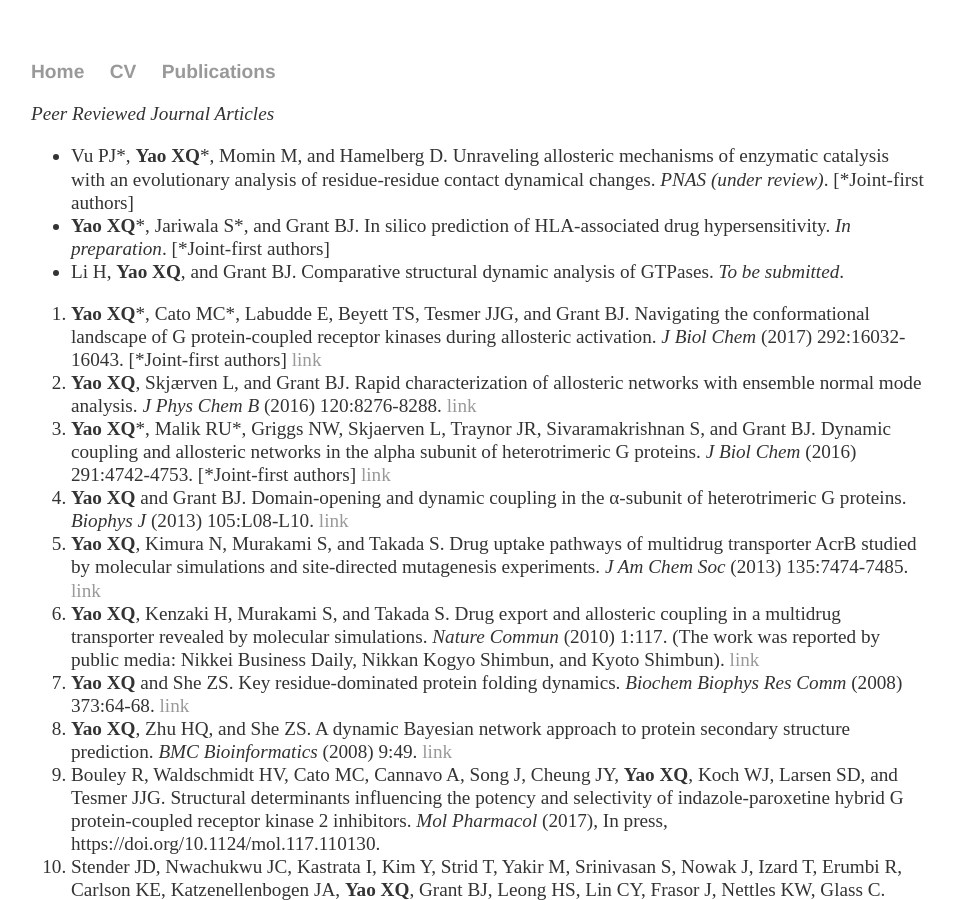
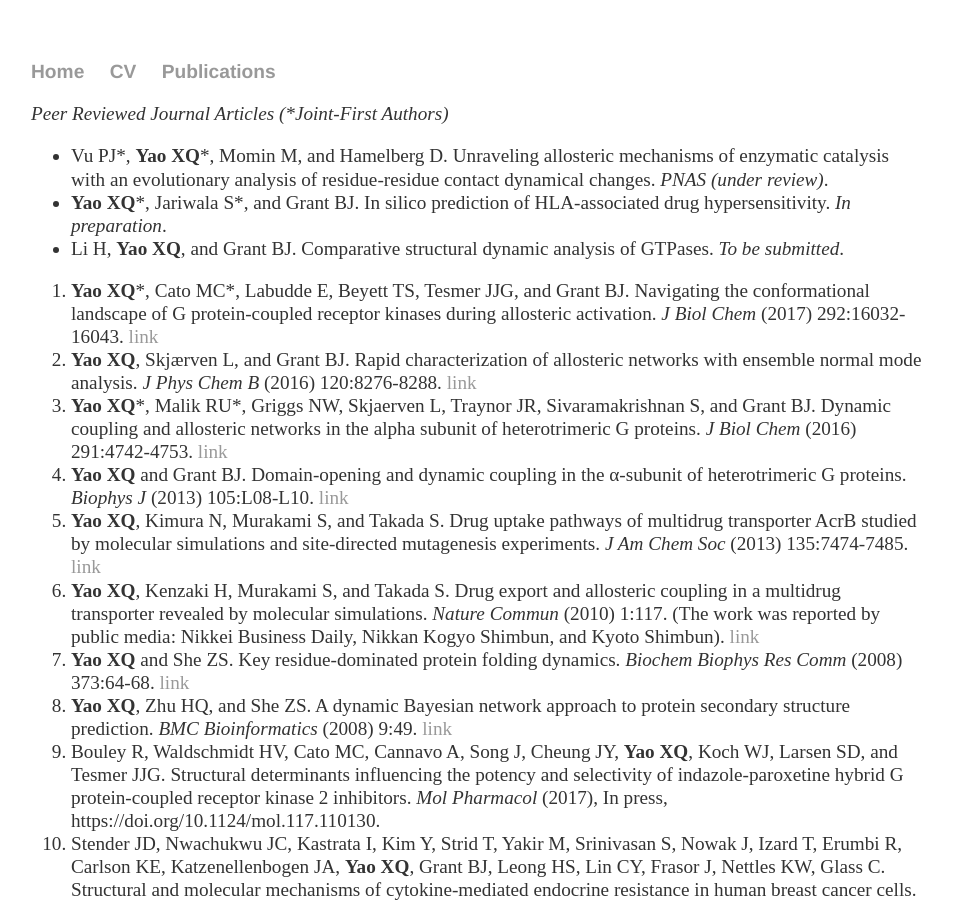
Before and after one commit to xinqyao/xinqyao.github.io, a Jekyll site: the page built from publications/index.md, in a window 1280 px wide and 900 px high. Shown: the whole window, without its empty margins (161-1116 px from the left). Built offline with Jekyll 4.4.1, drawn with Linux system fonts in a browser that asks for light colours.

Commit message:
Update index.md

```diff
--- a/publications/index.md
+++ b/publications/index.md
@@ -3,14 +3,14 @@
 title: "Publications of Xin-Qiu Yao"
 ---
 
-*Peer Reviewed Journal Articles*
-- Vu PJ\*, **Yao XQ**\*, Momin M, and Hamelberg D. Unraveling allosteric mechanisms of enzymatic catalysis with an evolutionary analysis of residue-residue contact dynamical changes. *PNAS (under review)*. [\*Joint-first authors]
-- **Yao XQ**\*, Jariwala S\*, and Grant BJ. In silico prediction of HLA-associated drug hypersensitivity. *In preparation*. [\*Joint-first authors]
+*Peer Reviewed Journal Articles (\*Joint-First Authors)*
+- Vu PJ\*, **Yao XQ**\*, Momin M, and Hamelberg D. Unraveling allosteric mechanisms of enzymatic catalysis with an evolutionary analysis of residue-residue contact dynamical changes. *PNAS (under review)*.
+- **Yao XQ**\*, Jariwala S\*, and Grant BJ. In silico prediction of HLA-associated drug hypersensitivity. *In preparation*.
 - Li H, **Yao XQ**, and Grant BJ. Comparative structural dynamic analysis of GTPases. *To be submitted*.
 
-1.	**Yao XQ**\*, Cato MC\*, Labudde E, Beyett TS, Tesmer JJG, and Grant BJ. Navigating the conformational landscape of G protein-coupled receptor kinases during allosteric activation. *J Biol Chem* (2017) 292:16032-16043. [\*Joint-first authors] [link](https://doi.org/10.1074/jbc.m117.807461)
+1.	**Yao XQ**\*, Cato MC\*, Labudde E, Beyett TS, Tesmer JJG, and Grant BJ. Navigating the conformational landscape of G protein-coupled receptor kinases during allosteric activation. *J Biol Chem* (2017) 292:16032-16043. [link](https://doi.org/10.1074/jbc.m117.807461)
 2.	**Yao XQ**, Skjærven L, and Grant BJ. Rapid characterization of allosteric networks with ensemble normal mode analysis. *J Phys Chem B* (2016) 120:8276-8288. [link](http://pubs.acs.org/doi/abs/10.1021/acs.jpcb.6b01991)
-3.	**Yao XQ**\*, Malik RU\*, Griggs NW, Skjaerven L, Traynor JR, Sivaramakrishnan S, and Grant BJ. Dynamic coupling and allosteric networks in the alpha subunit of heterotrimeric G proteins. *J Biol Chem* (2016) 291:4742-4753. [\*Joint-first authors] [link](http://www.jbc.org/content/291/9/4742)
+3.	**Yao XQ**\*, Malik RU\*, Griggs NW, Skjaerven L, Traynor JR, Sivaramakrishnan S, and Grant BJ. Dynamic coupling and allosteric networks in the alpha subunit of heterotrimeric G proteins. *J Biol Chem* (2016) 291:4742-4753. [link](http://www.jbc.org/content/291/9/4742)
 4.	**Yao XQ** and Grant BJ. Domain-opening and dynamic coupling in the α-subunit of heterotrimeric G proteins. *Biophys J* (2013) 105:L08-L10. [link](http://www.cell.com/biophysj/abstract/S0006-3495(13)00680-2)
 5.	**Yao XQ**, Kimura N, Murakami S, and Takada S. Drug uptake pathways of multidrug transporter AcrB studied by molecular simulations and site-directed mutagenesis experiments. *J Am Chem Soc* (2013) 135:7474-7485. [link](http://pubs.acs.org/doi/abs/10.1021/ja310548h)
 6.	**Yao XQ**, Kenzaki H, Murakami S, and Takada S. Drug export and allosteric coupling in a multidrug transporter revealed by molecular simulations. *Nature Commun* (2010) 1:117. (The work was reported by public media: Nikkei Business Daily, Nikkan Kogyo Shimbun, and Kyoto Shimbun). [link](https://www.nature.com/articles/ncomms1116)
```
